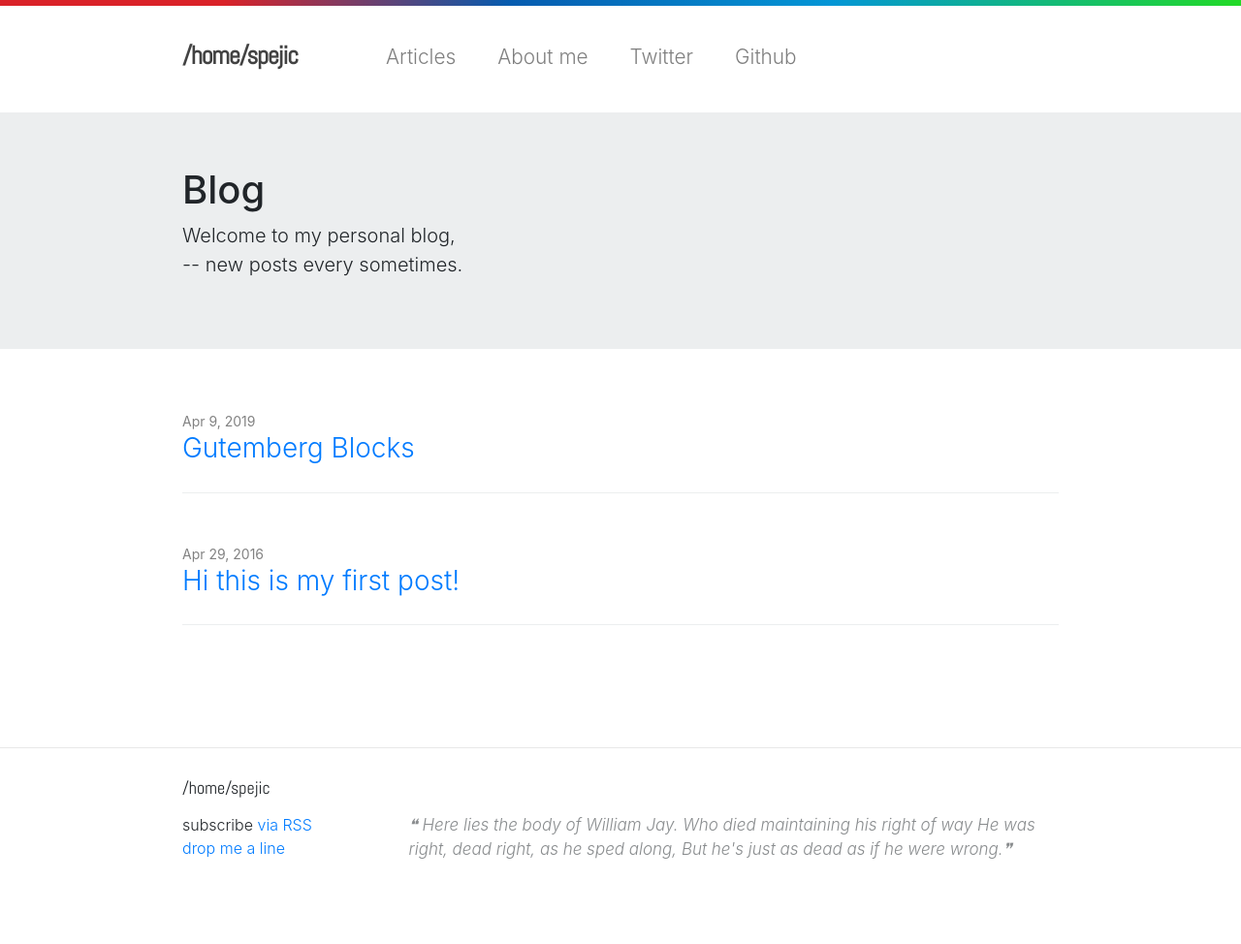
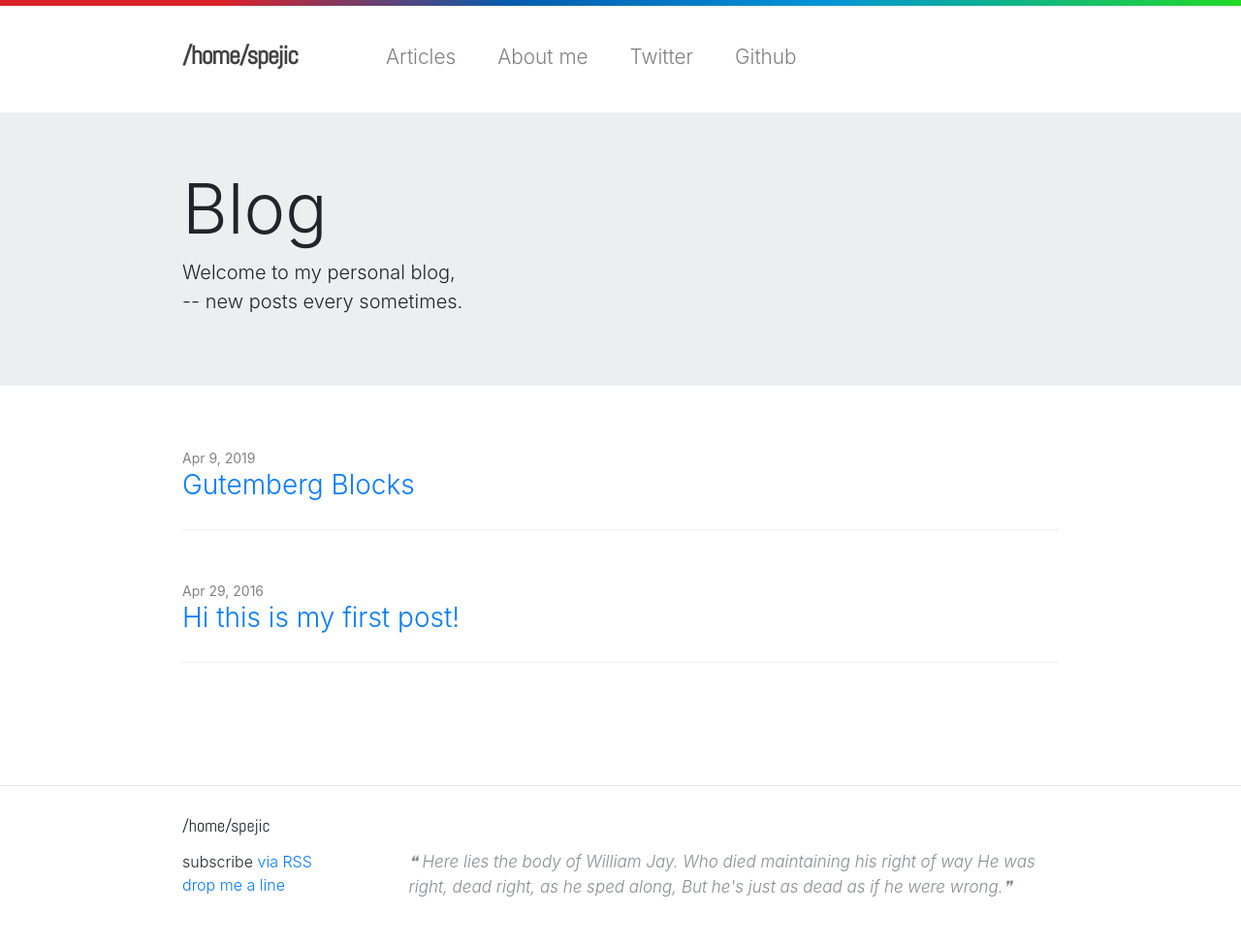
Before and after one commit to spejic88/spejic88.github.io, a Jekyll site: the page built from index.html, in a window 1280 px wide. Shown: the whole page at 97% size. Built offline with Jekyll 4.4.1, drawn with Linux system fonts in a browser that asks for light colours; some web fonts are replaced; before the commit the page ends 936 px from its top, so only the background shows below that.

Commit message:
update #2

```diff
--- a/_sass/_layout.scss
+++ b/_sass/_layout.scss
@@ -110,6 +110,10 @@
     }
 }
 
+.main-title {
+    font-weight: 300;
+    font-size: 4.5rem;
+}
 
 .page-content {
 
--- a/index.html
+++ b/index.html
@@ -6,7 +6,7 @@ layout: default
 
   <div class="blog-info">
     <div class="wrapper">
-      <h1 class="">Blog</h1>
+      <h1 class="main-title">Blog</h1>
         <p class="lead">
           Welcome to my personal blog,<br>
           -- new posts every sometimes.
```
